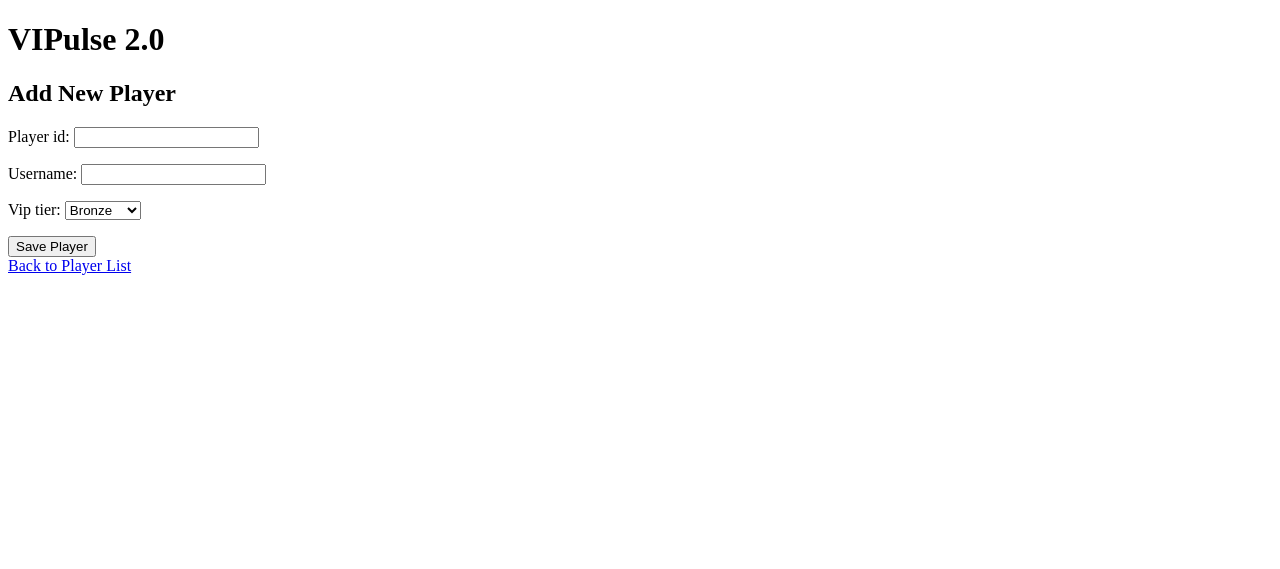
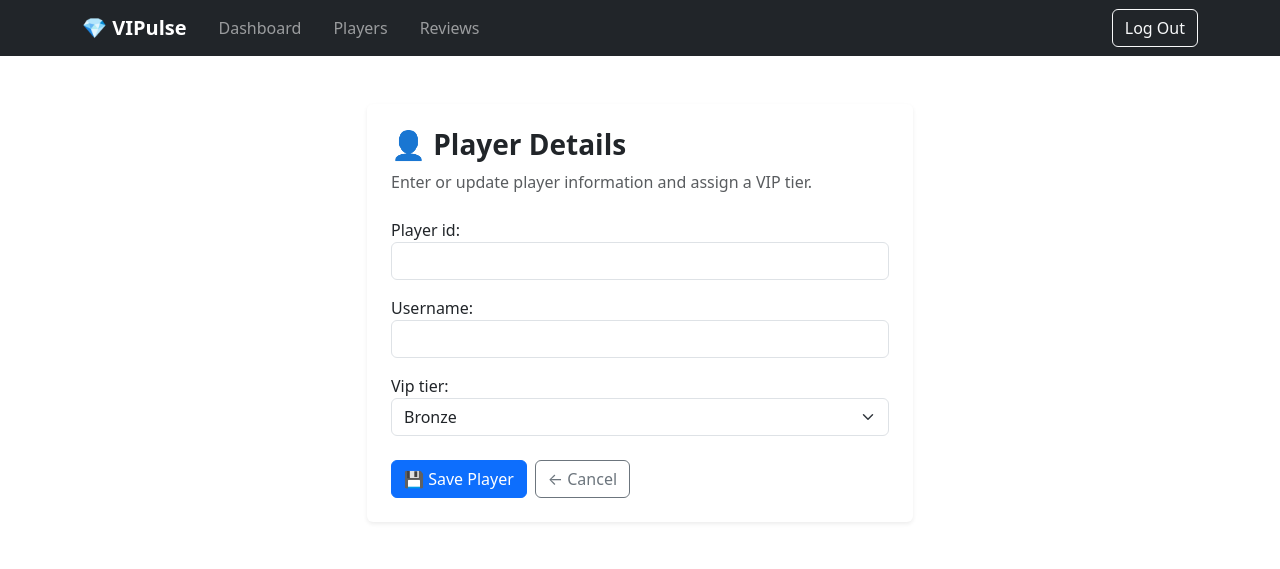
Before and after one commit to Azhdakurt/vipulse-2, a Django app: page /add/ in a window 1280 px wide. Shown: the top 569 px of the page. Run offline with Django 5.2, Linux system fonts and the light colour scheme; the visitor is signed in with stand-in values (Sample User, id 1).

Commit message:
Improve player form styling and retention score validation

```diff
--- a/players/forms.py
+++ b/players/forms.py
@@ -57,11 +57,10 @@ class ReviewForm(forms.ModelForm):
     def clean_retention_score(self):
         score = self.cleaned_data["retention_score"]
 
-        if score > 100:
+        if score < 0 or score > 100:
             raise forms.ValidationError(
-                "Retention score cannot exceed 100."
+                "Retention score must be between 0 and 100."
             )
-
         return score
 
 
--- a/players/templates/players/player_form.html
+++ b/players/templates/players/player_form.html
@@ -1,25 +1,41 @@
-<!DOCTYPE html>
-<html lang="en">
-<head>
-    <meta charset="UTF-8">
-    <meta name="viewport"
-          content="width=device-width, initial-scale=1.0">
-    <title>Add Player | VIPulse 2.0</title>
-</head>
-<body>
-    <h1>VIPulse 2.0</h1>
-    <h2>Add New Player</h2>
+{% extends "base.html" %}
+
+{% block title %}Player Form | VIPulse 2.0{% endblock %}
+
+{% block content %}
+
+<div class="container py-5">
+    <div class="row justify-content-center">
+        <div class="col-12 col-md-8 col-lg-6">
+            <div class="card shadow-sm border-0 p-4">
+
+   <div class="mb-4">
+    <h1 class="h3 fw-bold mb-2">👤 Player Details</h1>
+    <p class="text-muted mb-0">
+        Enter or update player information and assign a VIP tier.
+    </p>
+</div>
 
     <form method="POST">
         {% csrf_token %}
 
         {{ form.as_p }}
 
-        <button type="submit">Save Player</button>
-    </form>
+     <div class="d-flex flex-wrap gap-2 mt-4">
+    <button type="submit" class="btn btn-primary">
+        💾 Save Player
+    </button>
 
-    <a href="{% url 'player_list' %}">
-        Back to Player List
+    <a href="{% url 'player_list' %}"
+       class="btn btn-outline-secondary">
+        ← Cancel
     </a>
-</body>
-</html>
+</div>
+</form>
+
+            </div>
+        </div>
+    </div>
+</div>
+
+{% endblock %}
```
